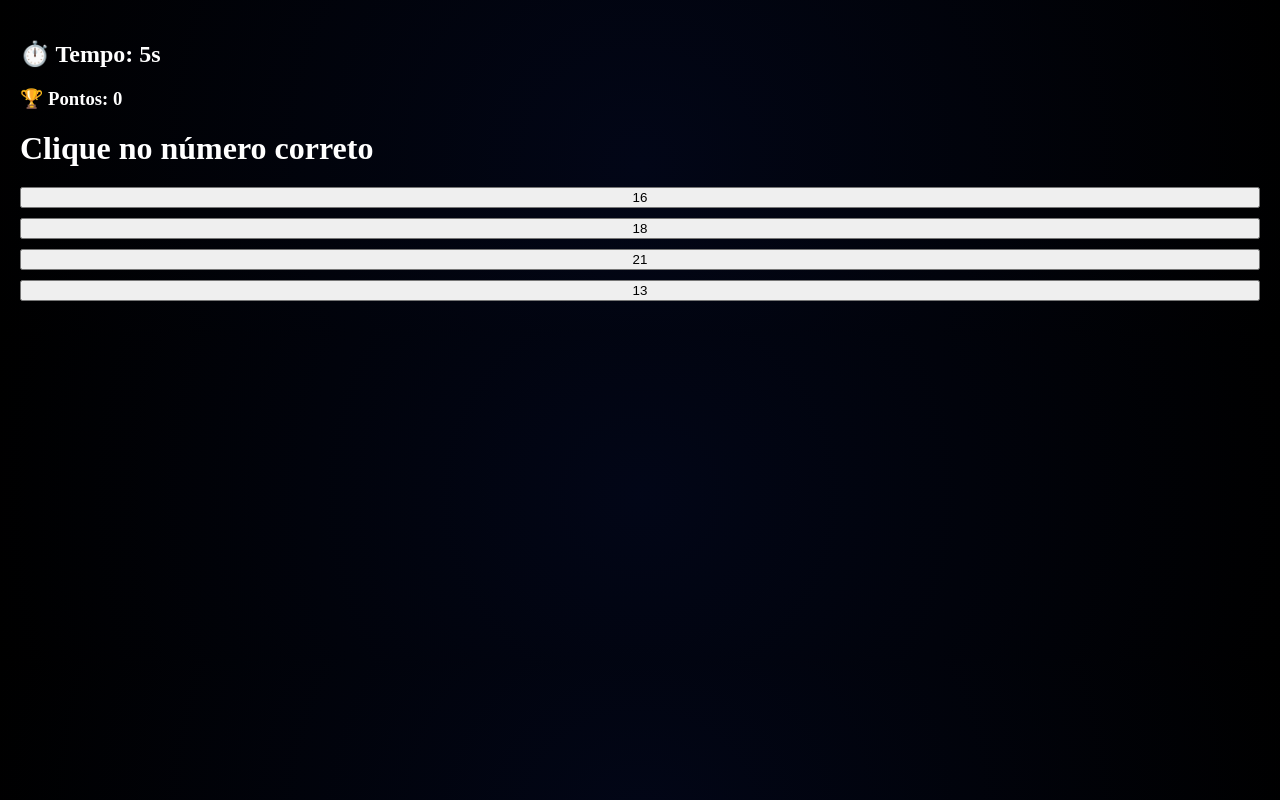
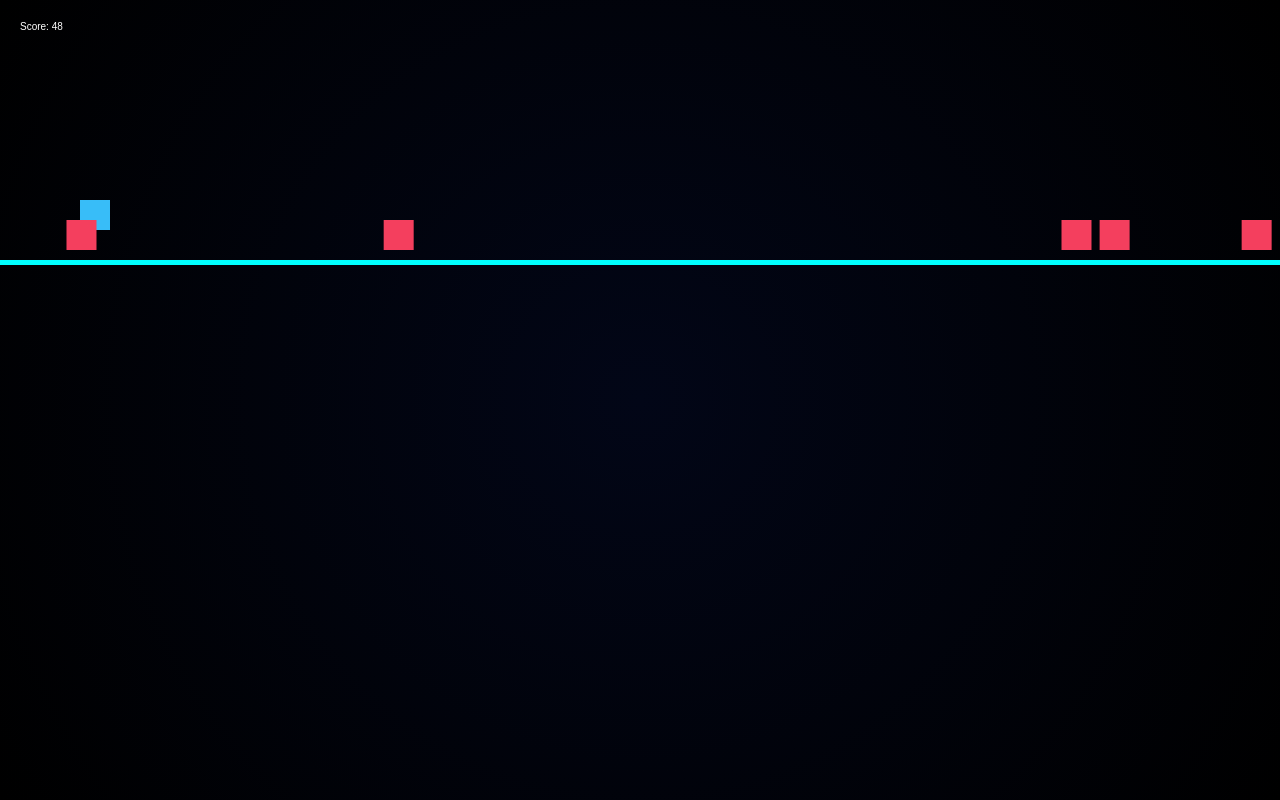
Before and after one commit to paivarobin16-alt/MindRush_Arena, a Next.js app: page / in a window 1280 px wide. Built offline with nearby package versions, Linux system fonts and the light colour scheme.

Commit message:
Update page.js

```diff
--- a/app/page.js
+++ b/app/page.js
@@ -1,5 +1,16 @@
-import Game from "../components/Game"
+"use client"
+import { useEffect, useRef } from "react"
+import { startGame } from "../game/engine"
 
 export default function Home() {
-  return <Game />
+  const canvasRef = useRef(null)
+
+  useEffect(() => {
+    const canvas = canvasRef.current
+    canvas.width = window.innerWidth
+    canvas.height = window.innerHeight
+    startGame(canvas)
+  }, [])
+
+  return <canvas ref={canvasRef} />
 }
```
